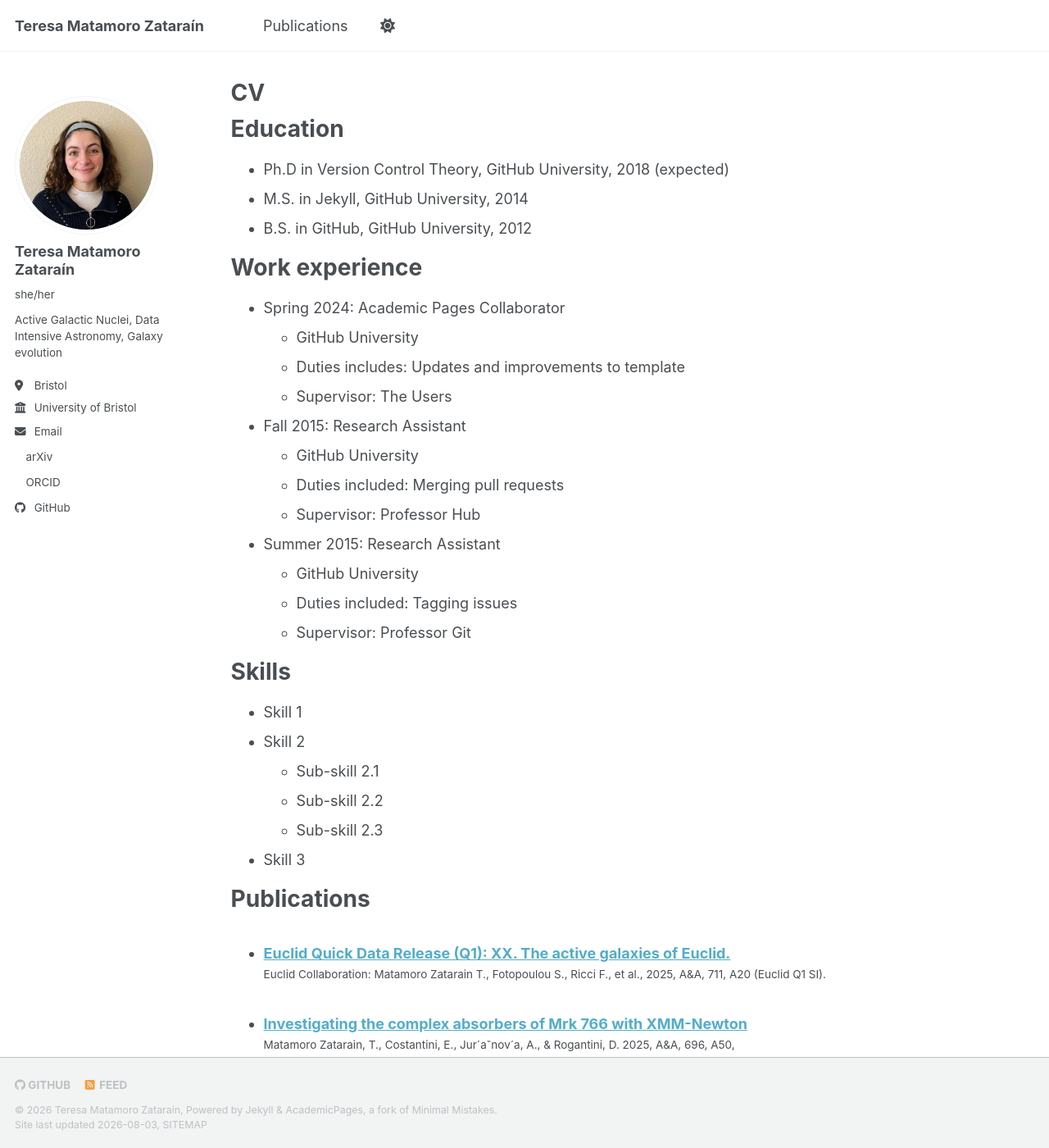
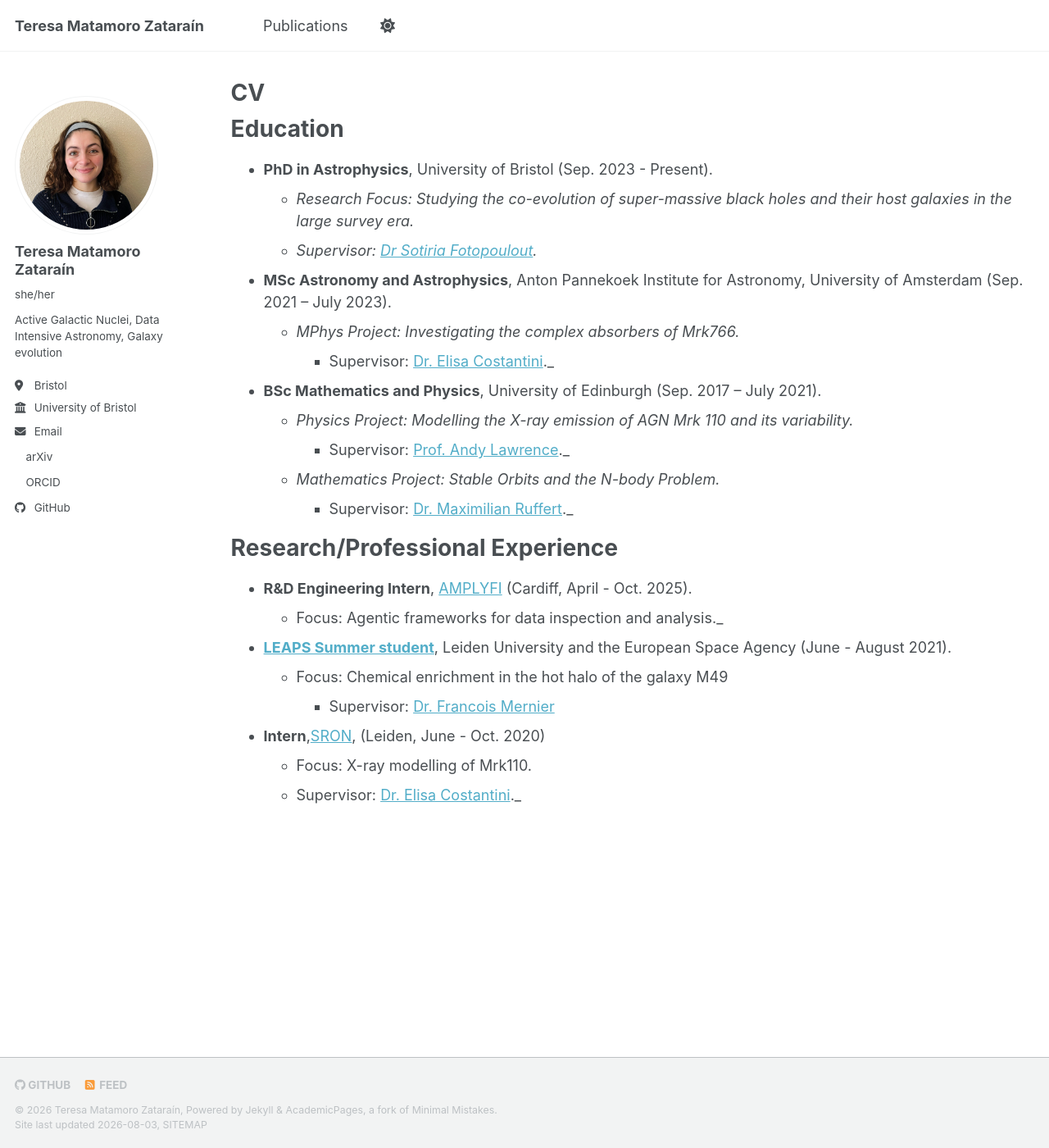
Before and after one commit to teresamatamoro/teresamatamoro.github.io, a Jekyll site: the page built from _pages/cv.md, in a window 1280 px wide and 1400 px high. Shown: the whole window at 82% size. Built offline with Jekyll 4.4.1, drawn with Linux system fonts in a browser that asks for light colours; a style sheet for code colours, icons or effects is not loaded; some of the changed text lies outside the part shown.

Commit message:
Revise CV with updated education and experience
Updated education and research experience sections with new qualifications and positions.

```diff
--- a/_pages/cv.md
+++ b/_pages/cv.md
@@ -11,54 +11,25 @@ redirect_from:
 
 Education
 ======
-* Ph.D in Version Control Theory, GitHub University, 2018 (expected)
-* M.S. in Jekyll, GitHub University, 2014
-* B.S. in GitHub, GitHub University, 2012
+* **PhD in Astrophysics**, University of Bristol (Sep. 2023 - Present).
+  * _Research Focus: Studying the co-evolution of super-massive black holes and their host galaxies in the large survey era._
+  * _Supervisor: [Dr Sotiria Fotopoulout](https://www.sotiriafotopoulou.com)._
+* **MSc Astronomy and Astrophysics**, Anton Pannekoek Institute for Astronomy, University of Amsterdam (Sep. 2021 – July 2023).
+  * _MPhys Project: Investigating the complex absorbers of Mrk766._
+    * Supervisor: [Dr. Elisa Costantini](https://orcid.org/0000-0001-8470-749X)._
+* **BSc Mathematics and Physics**, University of Edinburgh (Sep. 2017 – July 2021).
+  * _Physics Project: Modelling the X-ray emission of AGN Mrk 110 and its variability._
+    * Supervisor: [Prof. Andy Lawrence](https://andyxlastro.me)._
+  * _Mathematics Project: Stable Orbits and the N-body Problem._
+    * Supervisor: [Dr. Maximilian Ruffert](https://scholar.google.com/citations?user=w5jgsUYAAAAJ&hl=en)._
 
-Work experience
+Research/Professional Experience
 ======
-* Spring 2024: Academic Pages Collaborator
-  * GitHub University
-  * Duties includes: Updates and improvements to template
-  * Supervisor: The Users
-
-* Fall 2015: Research Assistant
-  * GitHub University
-  * Duties included: Merging pull requests
-  * Supervisor: Professor Hub
-
-* Summer 2015: Research Assistant
-  * GitHub University
-  * Duties included: Tagging issues
-  * Supervisor: Professor Git
-
-Skills
-======
-* Skill 1
-* Skill 2
-  * Sub-skill 2.1
-  * Sub-skill 2.2
-  * Sub-skill 2.3
-* Skill 3
-
-Publications
-======
-  <ul>{% for post in site.publications reversed %}
-    {% include archive-single-cv.html %}
-  {% endfor %}</ul>
-
-Talks
-======
-  <ul>{% for post in site.talks reversed %}
-    {% include archive-single-talk-cv.html  %}
-  {% endfor %}</ul>
-
-Teaching
-======
-  <ul>{% for post in site.teaching reversed %}
-    {% include archive-single-cv.html %}
-  {% endfor %}</ul>
-
-Service and leadership
-======
-* Currently signed in to 43 different slack teams
+* **R&D Engineering Intern**, [AMPLYFI](https://www.linkedin.com/company/amplyfi/posts/?feedView=all) (Cardiff, April - Oct. 2025).
+  * Focus: Agentic frameworks for data inspection and analysis._
+* **[LEAPS Summer student](https://leaps.strw.leidenuniv.nl)**, Leiden University and the European Space Agency (June - August 2021).
+  * Focus: Chemical enrichment  in the hot halo of the galaxy M49
+    * Supervisor: [Dr. Francois Mernier](https://www.francoismernier.com)
+* **Intern**,[SRON](), (Leiden, June - Oct. 2020)
+  * Focus: X-ray modelling of Mrk110.
+  * Supervisor: [Dr. Elisa Costantini](https://orcid.org/0000-0001-8470-749X)._
```
